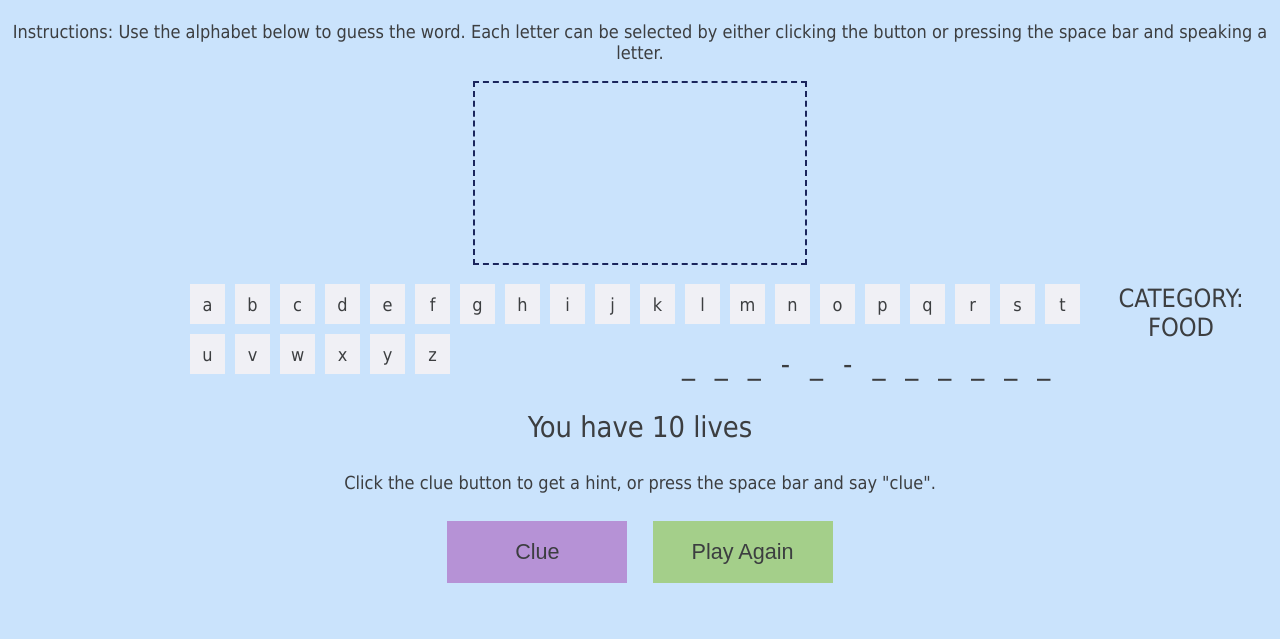
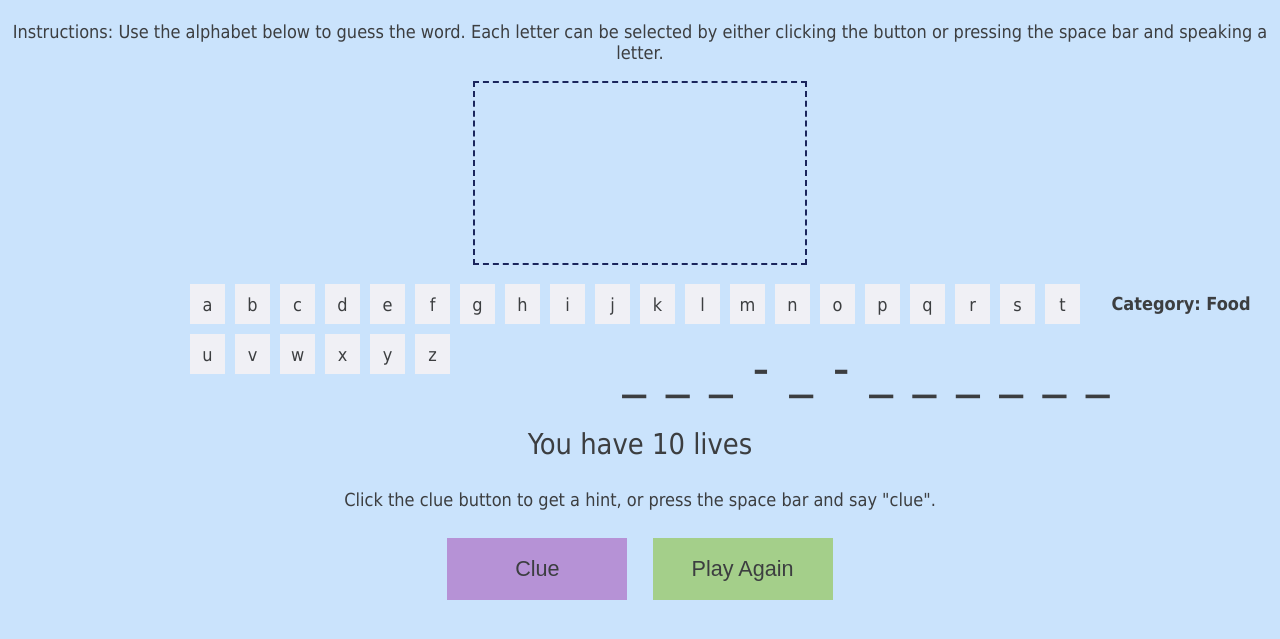
Before and after one commit to sophiaabi/speechHangmanGame, a plain HTML site: page index.html in a window 1280 px wide. Both pictures are taken after a click on the button "Food". Shown: the part 115-754 px from the top of the page. Drawn offline with nearby package versions, Linux system fonts and the light colour scheme.

Commit message:
Update index.html

```diff
--- a/index.html
+++ b/index.html
@@ -24,8 +24,9 @@
       <canvas id="stickman">This Text will show if the Browser does NOT support HTML5 Canvas tag</canvas>
       <div id="buttons">
       </div>
-      <h3 id="catagoryName"></h3>
-      <div id="hold">
+      <h4 id="catagoryName"></h4>
+      <div>
+      <h2 id="hold"></h2>
       </div>
       <p id="mylives"></p>
       <p id="clueText"></p>
```
